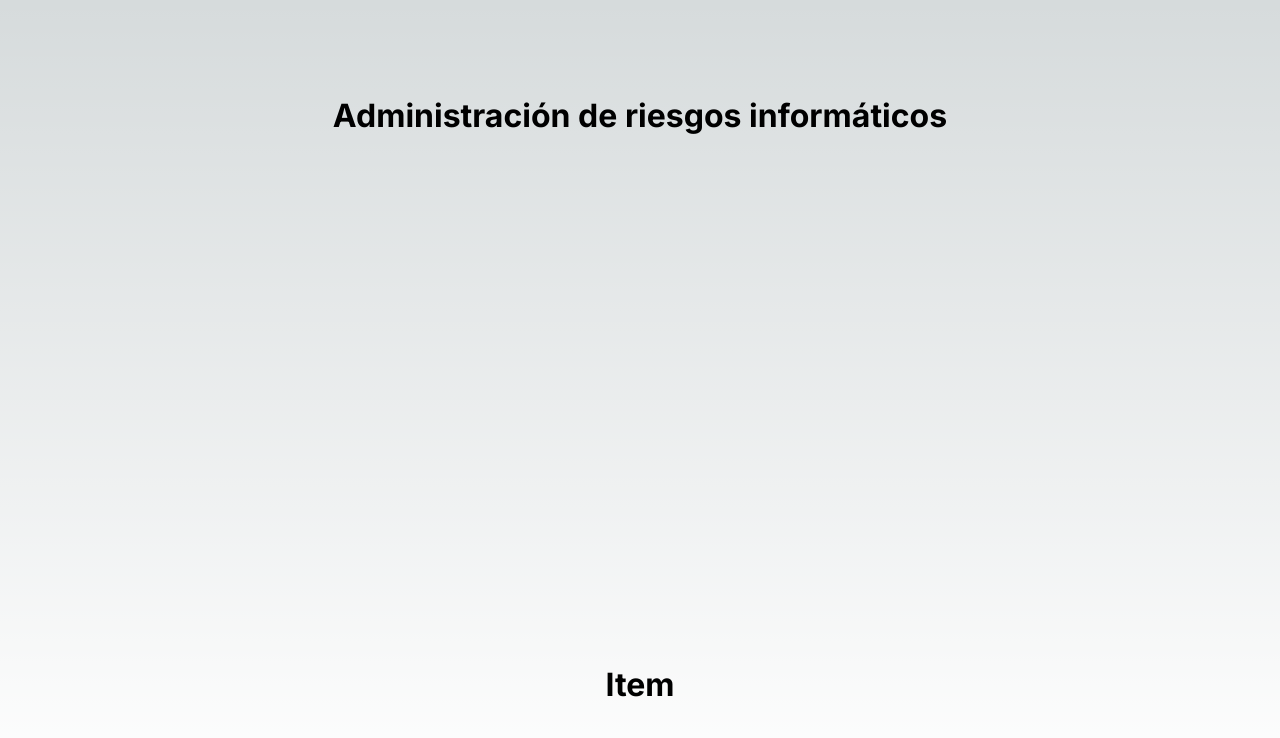
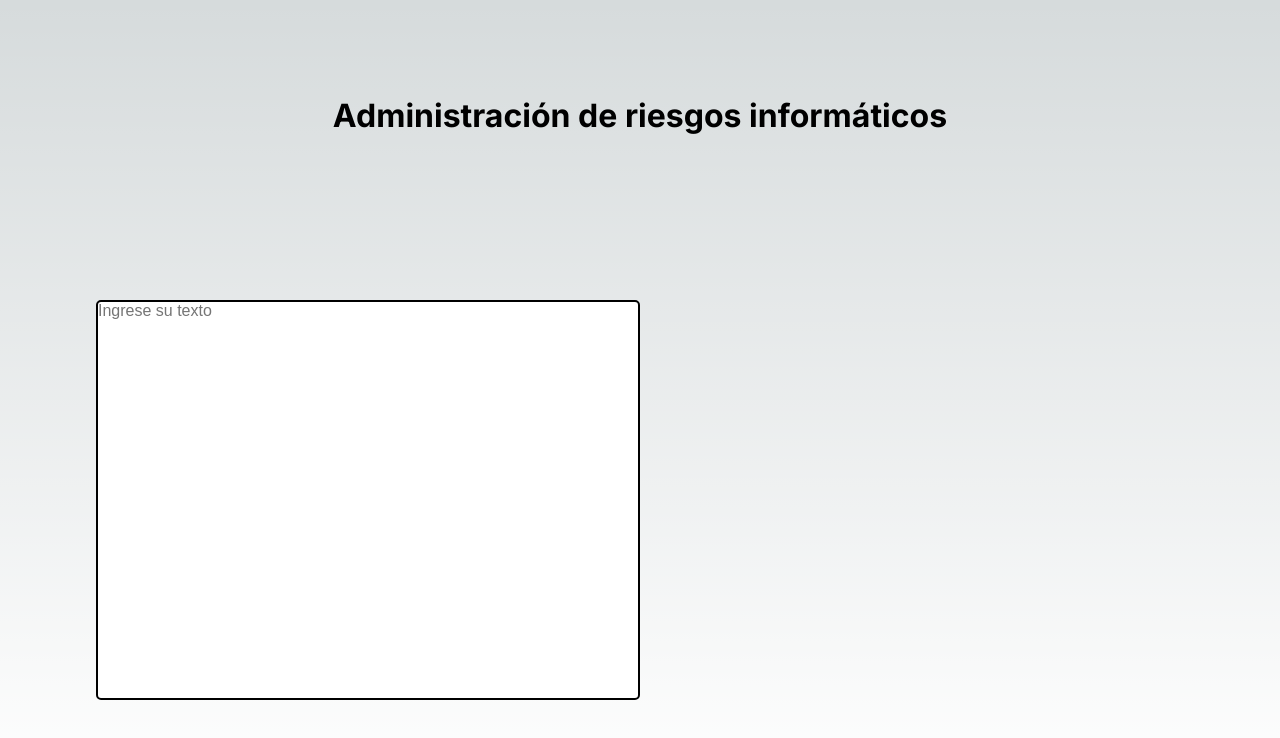
Before and after one commit to nrecinos2001/ARI-Project, a Next.js app in the folder ari-app/: page / in a window 1280 px wide. Shown: the top 738 px of the page. Built offline with nearby package versions, Linux system fonts and the light colour scheme.

Commit message:
:poop: Add some components

```diff
--- /dev/null
+++ b/ari-app/src/app/Screens/Home/index.module.css
@@ -0,0 +1,9 @@
+.textAreaContainer {
+  width: 100%;
+  display: flex;
+  justify-content: space-between;
+}
+
+.textAreaContainer div {
+  width: 50%;
+}
--- a/ari-app/src/app/Screens/Home/index.tsx
+++ b/ari-app/src/app/Screens/Home/index.tsx
@@ -1,10 +1,18 @@
 import { Header } from "@/app/components/header"
+import styles from './index.module.css';
+import { InputTextArea } from "@/app/components/input";
+import { useState } from "react";
 
 export const Home = () => {
+  const [input, setInput] = useState<string>('')
   return (
     <>
       <Header />
-      <h1>Item</h1>
+      <div className={styles.textAreaContainer}>
+        <div>
+          <InputTextArea text={input} />
+        </div>
+      </div>
     </>
   )
 }
--- /dev/null
+++ b/ari-app/src/app/components/input.module.css
@@ -0,0 +1,9 @@
+.input {
+  width: 100%;
+  height: 400px;
+  font-family:Arial, Helvetica, sans-serif;
+  font-size: medium;
+  resize: none;
+  border: 2px solid black;
+  border-radius: 5px;
+}
--- /dev/null
+++ b/ari-app/src/app/components/input.tsx
@@ -0,0 +1,11 @@
+import styles from './input.module.css';
+
+interface IInputTextAreaProps {
+  text: string;
+}
+
+export const InputTextArea = ({text}: IInputTextAreaProps) => {
+  return (
+    <textarea className={styles.input} placeholder='Ingrese su texto' value={text}/>
+  )
+}
```
